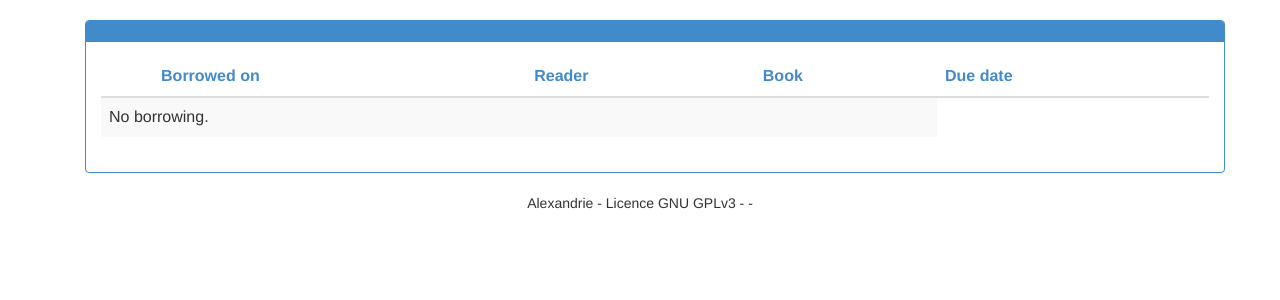
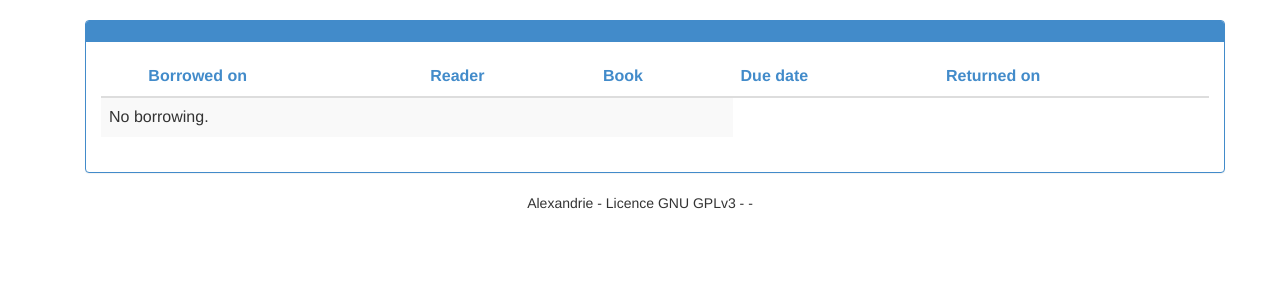
Before and after one commit to Ircam-WAM/Alessandria, a Django app: template alexandrie/templates/alexandrie/reader_borrow_list.html in a window 1280 px wide. Shown: the part 52-352 px from the top of the page. Run offline with Django 3.2, Linux system fonts and the light colour scheme; the template is opened without the code that fills it, so the values that code supplies are empty; parts of the project's set-up code (start-up, migrations or seed data) failed here and were passed over; some libraries are stand-ins or nearby versions.

Commit message:
Add column 'returned on' in the borrowing page

```diff
--- a/alexandrie/templates/alexandrie/reader_borrow_list.html
+++ b/alexandrie/templates/alexandrie/reader_borrow_list.html
@@ -17,6 +17,7 @@
                     <th><a href="{% url 'alexandrie:reader_borrow_list' display %}?order_field=reader__last_name">{% trans "Reader" %}</a></th>
                     <th><a href="{% url 'alexandrie:reader_borrow_list' display %}?order_field=bookcopy__book__title">{% trans "Book" %}</a></th>
                     <th><a href="{% url 'alexandrie:reader_borrow_list' display %}?order_field=borrow_due_date">{% trans "Due date" %}</a></th>
+                    <th><a href="{% url 'alexandrie:reader_borrow_list' display %}?order_field=returned_on">{% trans "Returned on" %}</a></th>
                 </tr>
             </thead>
             <tbody>
@@ -33,6 +34,7 @@
                     <td><a href="{% url 'alexandrie:reader_update' borrow.reader.id %}">{{ borrow.reader }}</a></td>
                     <td><a href="{% url 'alexandrie:book_update' borrow.bookcopy.book.id %}">{{ borrow.bookcopy.book }}</a></td>
                     <td>{{ borrow.borrow_due_date|date:"SHORT_DATE_FORMAT" }}</td>
+                    <td>{{ borrow.returned_on|default:"" }}</td>
                 </tr>
             {% empty %}
                 <tr>
```
Also changed, not shown: alexandrie/locale/fr/LC_MESSAGES/django.po, 1 other file.
